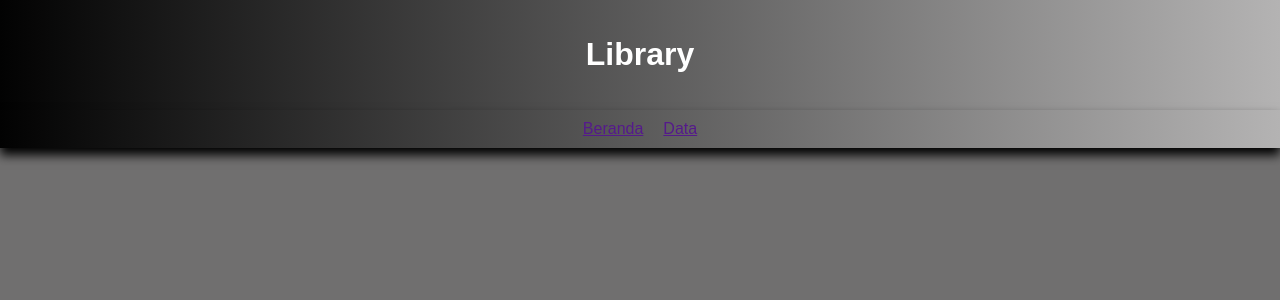
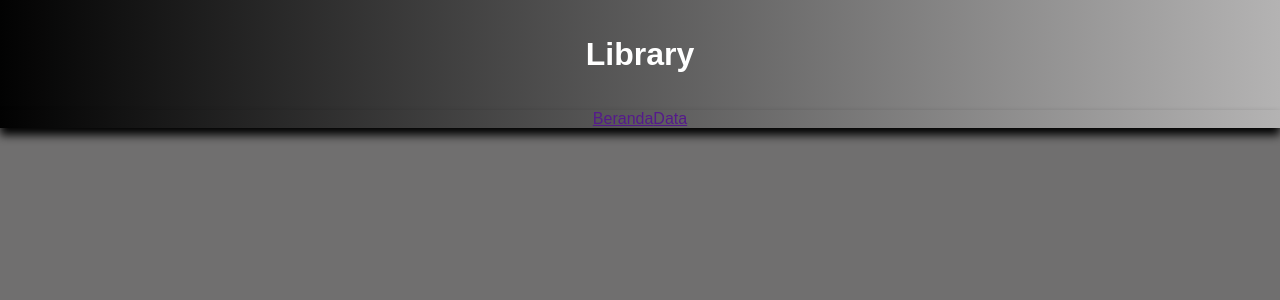
Before and after one commit to rinimaulia09/k_website, a Django app: page /dt/ in a window 1280 px wide. Shown: the top 300 px of the page. Run offline with Django 4.2, Linux system fonts and the light colour scheme.

Commit message:
menambahkan file dt.html

```diff
--- a/menu/static/stylee.css
+++ b/menu/static/stylee.css
@@ -25,6 +25,3 @@ nav ul {
     background: linear-gradient(to right, #020202, #b4b3b3);
 
 }
-nav ul li{
-    margin: 10px;
-}
```
